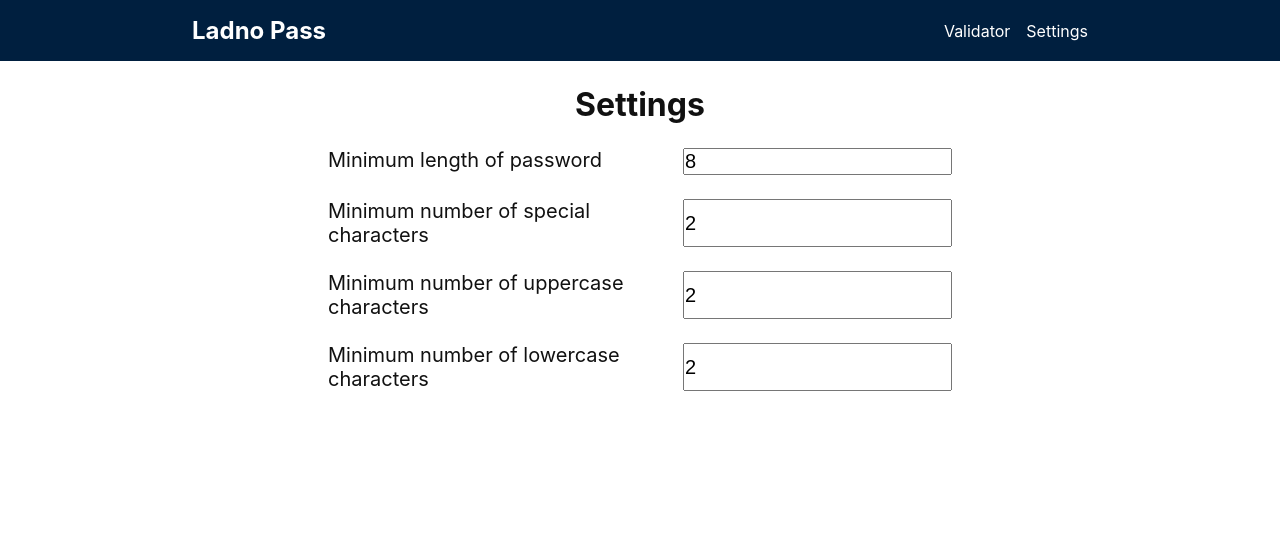
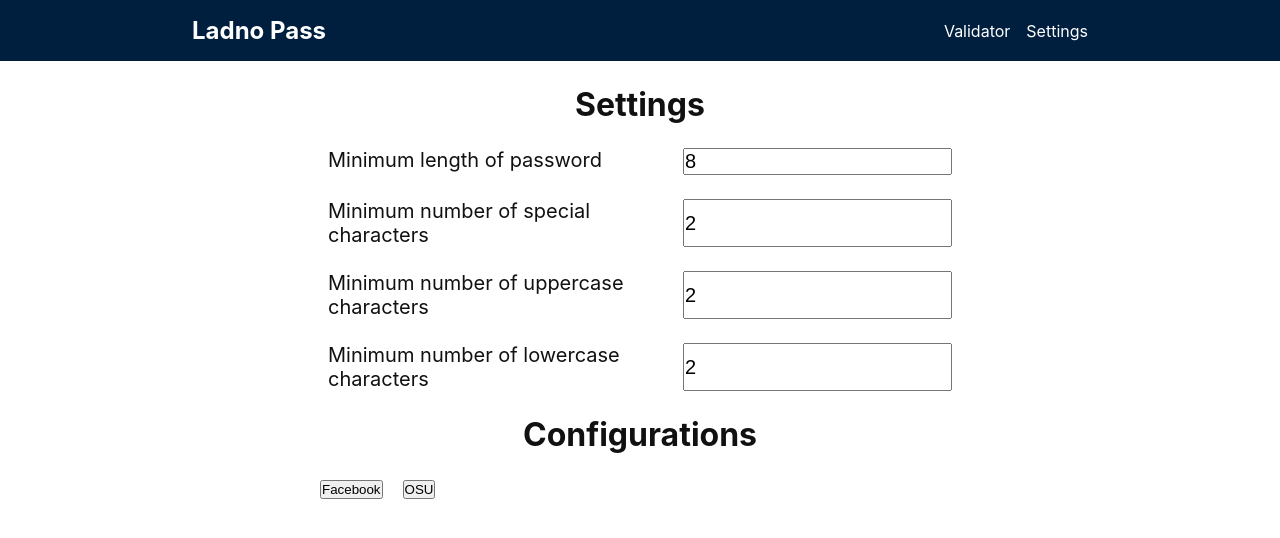
Before and after one commit to jacobpa/password-validator, a Vue app: page /settings in a window 1280 px wide. Shown: the top 538 px of the page. Built offline with nearby package versions, Linux system fonts and the light colour scheme.

Commit message:
Added Facebook and OSU config. No styling

```diff
--- a/src/views/Settings.vue
+++ b/src/views/Settings.vue
@@ -33,7 +33,17 @@
         @input="setMinLowerChar"
       />
     </div>
+  <div class = "configurations">
+    <h1>Configurations</h1>
+      <ul>
+        <li><button v-on:click="config.minLength = 6, config.minSpecialChar = 0, config.minUpperChar = 0,config.minLowerChar = 0 ">Facebook</button></li>
+        <li><button v-on:click="config.minLength = 8, config.minSpecialChar = 3, config.minUpperChar = 3,config.minLowerChar = 3 ">OSU</button></li>
+      </ul>
+
   </div>
+
+  </div>
+
 </template>
 
 <script>
@@ -78,5 +88,12 @@ export default {
       font-size: inherit;
     }
   }
+
+  .configurations{
+    li {list-style-type: none;
+      float: left;
+      padding-right: 20px;
+      }
+  }
 }
 </style>
```
